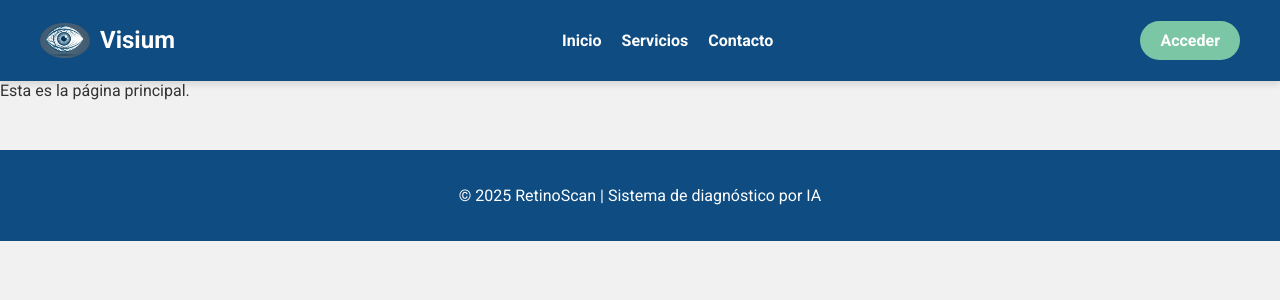
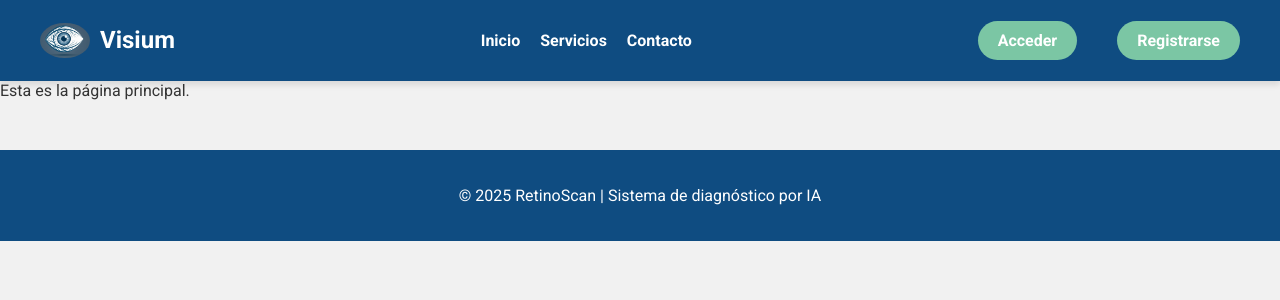
Before and after one commit to alexandracruz30/retinoScan, a Django app: page / in a window 1280 px wide. Shown: the top 300 px of the page. Run offline with Django 5.2, Linux system fonts and the light colour scheme.

Commit message:
Añadi el btn registrase una imagen mas y toque algo de backend

```diff
--- a/retinoapp/static/css/styles.css
+++ b/retinoapp/static/css/styles.css
@@ -168,6 +168,7 @@ footer {
     }
 }
 
+
 /* Estilos del login */
 .login-container {
     display: flex;
@@ -258,3 +259,5 @@ footer {
     margin-top: 20px;
     font-size: 0.9rem;
 }
+
+/* Estilos del registro */
--- a/retinoapp/templates/base.html
+++ b/retinoapp/templates/base.html
@@ -8,9 +8,6 @@
 
     <!-- Estilos -->
     <link rel="stylesheet" href="{% static 'css/styles.css' %}">
-
-    <!-- Favicon (opcional) -->
-    <link rel="icon" type="image/png" href="{% static 'images/favicon.png' %}">
 
     <!-- JS opcional -->
     <script src="{% static 'js/main.js' %}" defer></script>
@@ -28,7 +25,10 @@
                 <li><a href="#">Servicios</a></li>
                 <li><a href="#">Contacto</a></li>
             </ul>
-            <a href="{% url 'login' %}" class="btn-acceder">Acceder</a>
+            <div class="nav-actions">
+                <a href="{% url 'login' %}" class="btn-acceder">Acceder</a>
+                <a href="{% url 'register' %}" class="btn-acceder">Registrarse</a>
+            </div>
         </nav>
     </header>
 
--- a/retinoproyect/urls.py
+++ b/retinoproyect/urls.py
@@ -21,6 +21,6 @@ from retinoapp import views
 urlpatterns = [
     path('admin/', admin.site.urls),
     path('login/', views.login_view, name='login'),
-     path('', views.dashboard_view, name='dashboard'),
-     path('home/', views.home_view, name='home'),
+    path('', views.dashboard_view, name='dashboard'),
+    path('home/', views.home_view, name='home'),
 ]
```
Also changed, not shown: 4 other files.
